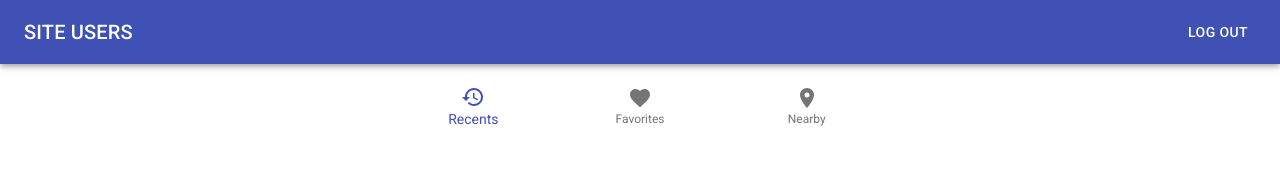
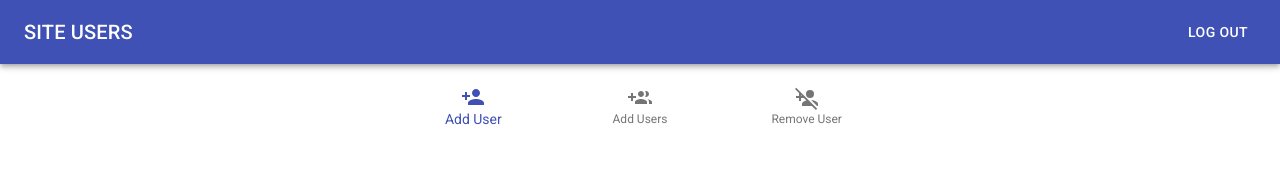
Before and after one commit to IlyaKrapivnoy/react_page_ex, a React (Create React App) app: page / in a window 1280 px wide. Shown: the top 180 px of the page. Built offline with nearby package versions, Linux system fonts and the light colour scheme.

Commit message:
change icons

```diff
--- a/src/components/ButtonsNav.jsx
+++ b/src/components/ButtonsNav.jsx
@@ -2,9 +2,9 @@ import React from 'react';
 import { makeStyles } from '@material-ui/core/styles';
 import BottomNavigation from '@material-ui/core/BottomNavigation';
 import BottomNavigationAction from '@material-ui/core/BottomNavigationAction';
-import RestoreIcon from '@material-ui/icons/Restore';
-import FavoriteIcon from '@material-ui/icons/Favorite';
-import LocationOnIcon from '@material-ui/icons/LocationOn';
+import PersonAddIcon from '@material-ui/icons/PersonAdd';
+import GroupAddIcon from '@material-ui/icons/GroupAdd';
+import PersonAddDisabledIcon from '@material-ui/icons/PersonAddDisabled';
 
 const useStyles = makeStyles({
     root: {
@@ -27,16 +27,16 @@ export default function ButtonsNav() {
                 className={classes.root}
             >
                 <BottomNavigationAction
-                    label='Recents'
-                    icon={<RestoreIcon />}
+                    label='Add User'
+                    icon={<PersonAddIcon />}
                 />
                 <BottomNavigationAction
-                    label='Favorites'
-                    icon={<FavoriteIcon />}
+                    label='Add Users'
+                    icon={<GroupAddIcon />}
                 />
                 <BottomNavigationAction
-                    label='Nearby'
-                    icon={<LocationOnIcon />}
+                    label='Remove User'
+                    icon={<PersonAddDisabledIcon />}
                 />
             </BottomNavigation>
         </div>
```
